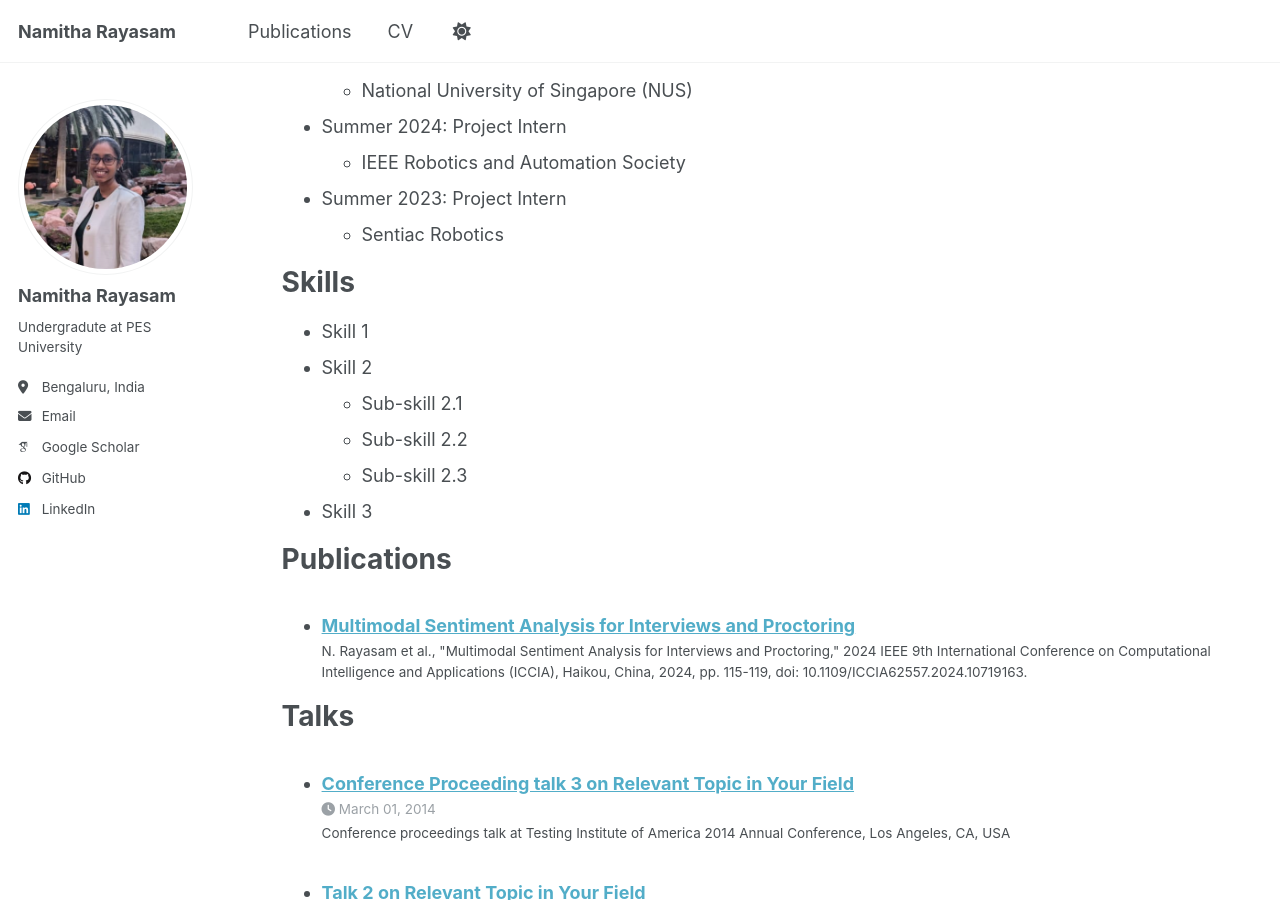
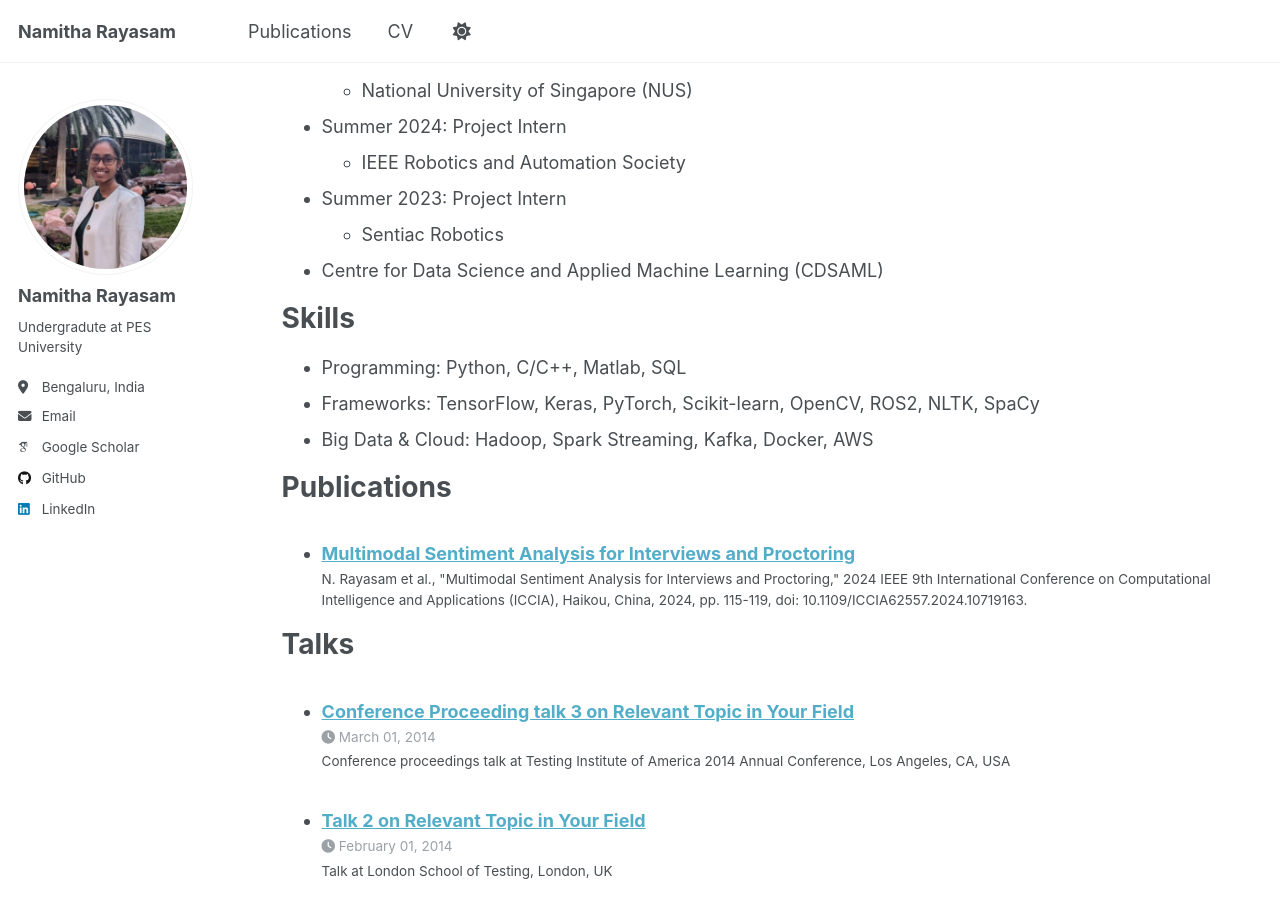
Before and after one commit to namitharayasam/namitharayasam.github.io, a Jekyll site: the page built from _pages/cv.md, in a window 1280 px wide and 900 px high, scrolled down 303 px. Built offline with Jekyll 4.4.1, drawn with Linux system fonts in a browser that asks for light colours; some web fonts are replaced.

Commit message:
Update cv.md

```diff
--- a/_pages/cv.md
+++ b/_pages/cv.md
@@ -26,15 +26,13 @@ Work experience
 * Summer 2023: Project Intern
   * Sentiac Robotics
 
+* Centre for Data Science and Applied Machine Learning (CDSAML)
 
 Skills
 ======
-* Skill 1
-* Skill 2
-  * Sub-skill 2.1
-  * Sub-skill 2.2
-  * Sub-skill 2.3
-* Skill 3
+* Programming: Python, C/C++, Matlab, SQL
+* Frameworks: TensorFlow, Keras, PyTorch, Scikit-learn, OpenCV, ROS2, NLTK, SpaCy
+* Big Data & Cloud: Hadoop, Spark Streaming, Kafka, Docker, AWS
 
 Publications
 ======
```
